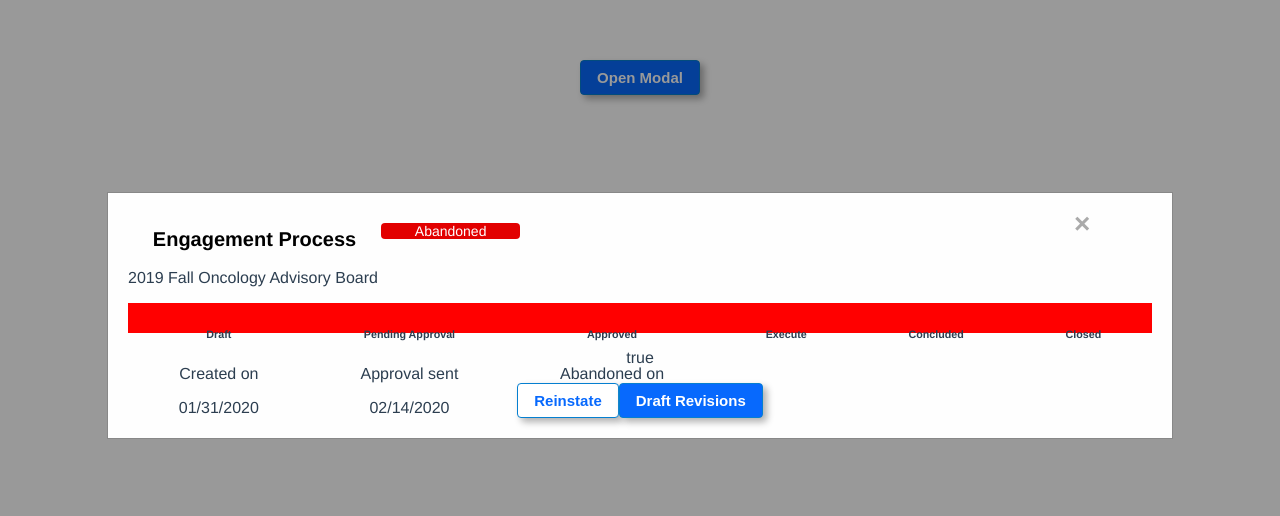
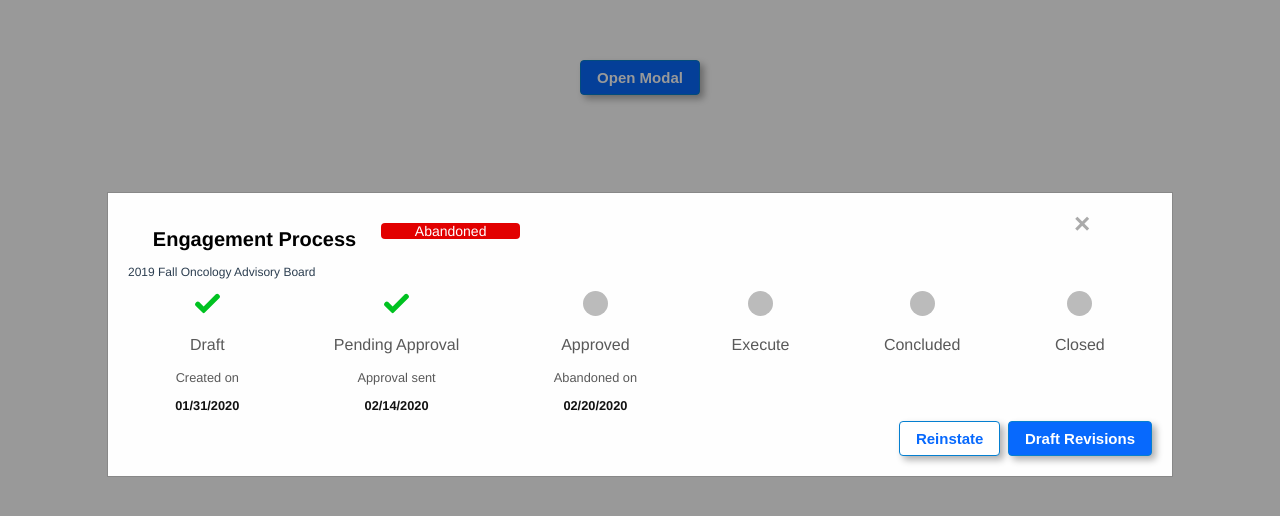
Before and after one commit to ZoiloGranda/modal-test, a Vue app: page / in a window 1280 px wide. Shown: the top 516 px of the page. Built offline with nearby package versions, Linux system fonts and the light colour scheme.

Commit message:
More CSS

```diff
--- a/src/App.vue
+++ b/src/App.vue
@@ -24,4 +24,74 @@ export default {
   color: #2c3e50;
   margin-top: 60px;
 }
+.flex {
+  display: flex;
+}
+
+.fg-1 {
+  flex-grow: 1;
+}
+
+.fg-2 {
+  flex-grow: 2;
+}
+
+.fg-3 {
+  flex-grow: 3;
+}
+
+.fg-4 {
+  flex-grow: 4;
+}
+
+.center-text{
+ margin: auto;
+}
+
+.bold-text{
+ font-weight: 600;
+}
+
+.black-text{
+ color:#111111;
+}
+
+.gray-text{
+ color:#595959;
+}
+.white-text{
+ color: white;
+}
+
+.font-size-small{
+ font-size: 0.8rem
+}
+
+.font-size-1{
+ font-size: 1rem
+}
+
+.font-size-14{
+ font-size: 14px;
+}
+
+.font-size-12{
+ font-size: 12px;
+}
+.mr-min{
+ margin-right: 0.5em
+}
+
+.mr-1{
+ margin-right: 1em
+}
+.mr-2{
+ margin-right: 2em
+}
+.mr-3{
+ margin-right: 3em
+}
+.mr-4{
+ margin-right: 4em
+}
 </style>
--- a/src/components/Modal.vue
+++ b/src/components/Modal.vue
@@ -8,12 +8,13 @@
         <span class="close fg-1">&times;</span>
       </div>
       <div class="flex">
-      <p>2019 Fall Oncology Advisory Board</p>
+      <p class="font-size-12">2019 Fall Oncology Advisory Board</p>
      </div>
-      <Steps />
-      <p>{{ isopen }}</p>
-      <SecondaryButton buttonText="Reinstate" />
-      <MainButton buttonText="Draft Revisions" />
+      <Steps/>
+      <div class="flex row-reverse">
+       <MainButton buttonText="Draft Revisions" />
+       <SecondaryButton buttonText="Reinstate" class="mr-min" />
+      </div>
     </div>
   </section>
 </template>
@@ -91,37 +92,11 @@ export default {
   border-radius: 4px;
 }
 
-.center-text{
- margin: auto;
-}
-
-.white-text{
- color: white;
-}
-.font-size-14{
- font-size: 14px;
-}
-
 .content-height{
  height: 45px;
 }
-.flex {
-  display: flex;
-}
 
-.fg-1 {
-  flex-grow: 1;
-}
-
-.fg-2 {
-  flex-grow: 2;
-}
-
-.fg-3 {
-  flex-grow: 3;
-}
-
-.fg-4 {
-  flex-grow: 4;
+.row-reverse{
+ flex-direction: row-reverse
 }
 </style>
--- a/src/components/Steps.vue
+++ b/src/components/Steps.vue
@@ -1,30 +1,35 @@
 <template>
-  <div class="container">
+  <div class="container flex">
     <div class="step">
-   <h6>Draft</h6>
-   <p>Created on</p>
-   <p>01/31/2020</p>
+      <img src="../assets/check.svg" class="icon" alt="checkmark" />
+      <p class="gray-text">Draft</p>
+      <p class="gray-text font-size-small">Created on</p>
+      <p class="black-text font-size-small bold-text">01/31/2020</p>
     </div>
     <div class="step">
-   <h6>Pending Approval</h6>
-   <p>Approval sent</p>
-   <p>02/14/2020</p>
+      <img src="../assets/check.svg" class="icon" alt="checkmark" />
+      <p class="gray-text">Pending Approval</p>
+      <p class="gray-text font-size-small">Approval sent</p>
+      <p class="black-text font-size-small bold-text">02/14/2020</p>
     </div>
     <div class="step">
-   <h6>Approved</h6>
-   <p>Abandoned on</p>
-   <p>02/20/2020</p>
+      <span class="dot"></span>
+      <p class="gray-text">Approved</p>
+      <p class="gray-text font-size-small">Abandoned on</p>
+      <p class="black-text font-size-small bold-text">02/20/2020</p>
     </div>
     <div class="step">
-   <h6>Execute</h6>
+      <span class="dot"></span>
+      <p class="gray-text">Execute</p>
     </div>
     <div class="step">
-   <h6>Concluded</h6>
+      <span class="dot"></span>
+      <p class="gray-text">Concluded</p>
     </div>
     <div class="step">
-   <h6>Closed</h6>
+      <span class="dot"></span>
+      <p class="gray-text">Closed</p>
     </div>
-
   </div>
 </template>
 
@@ -49,11 +54,21 @@ export default {
 <!-- Add "scoped" attribute to limit CSS to this component only -->
 <style scoped lang="scss">
 .container {
-  display: flex;
-  .step{
-   background-color: red;
+ height: 130px;
+  .step {
     flex-grow: 1;
     height: 30px;
+    .icon {
+      height: 25px;
+      width: 25px;
+    }
+    .dot {
+      height: 25px;
+      width: 25px;
+      background-color: #bbb;
+      border-radius: 50%;
+      display: inline-block;
+    }
   }
 }
 </style>
```
Also changed, not shown: src/assets/check.svg (added). Lines whose indentation alone changed are shown as unchanged.
